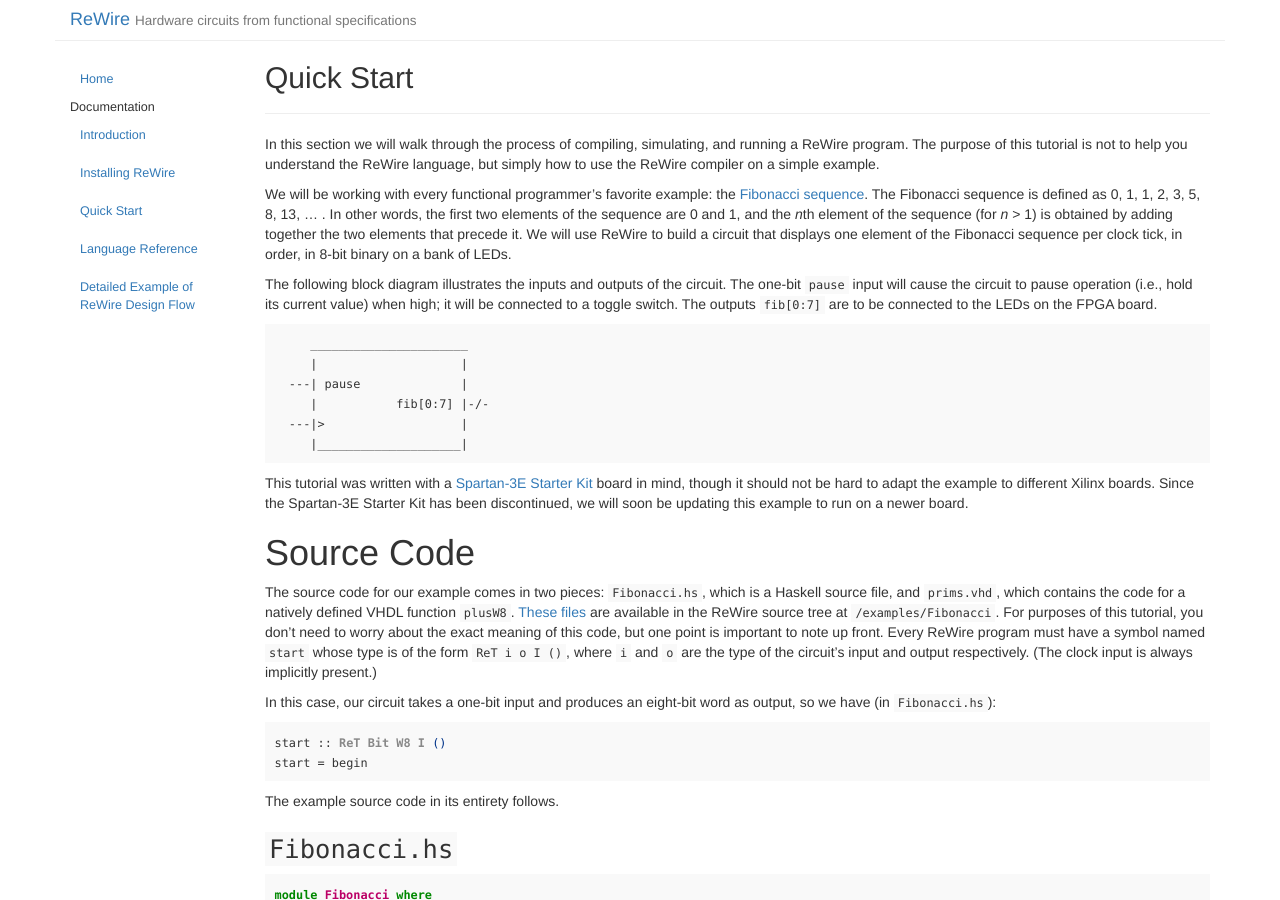
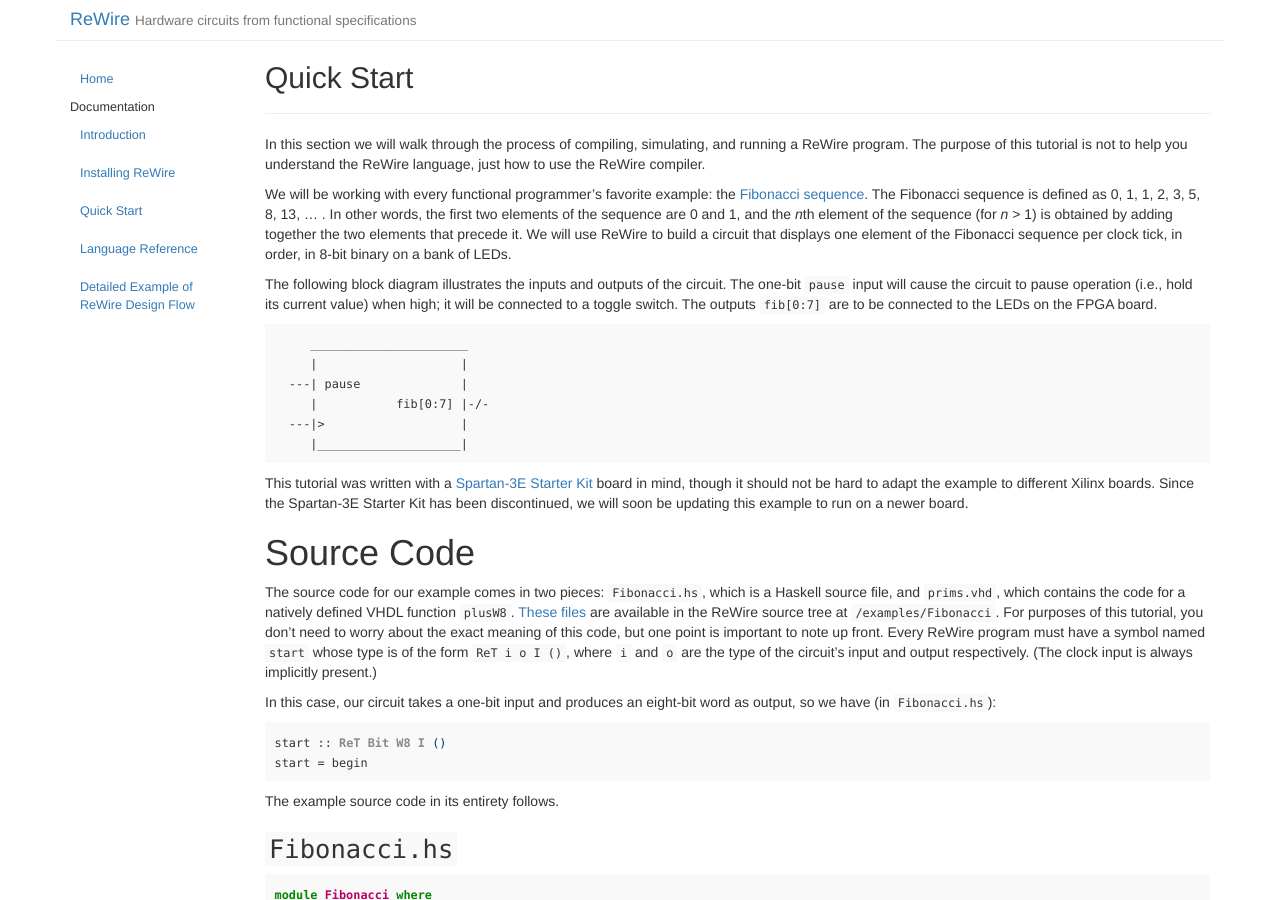
Before and after one commit to rewire-hardware/ReWire, a Jekyll site: the page built from _posts/2016-05-03-quick-start.md, in a window 1280 px wide and 900 px high. Built offline with Jekyll 4.4.1, drawn with Linux system fonts in a browser that asks for light colours.

Commit message:
another typo

```diff
--- a/_posts/2016-05-03-quick-start.md
+++ b/_posts/2016-05-03-quick-start.md
@@ -7,7 +7,7 @@ order: 3
 ---
 
 
-In this section we will walk through the process of compiling, simulating, and running a ReWire program. The purpose of this tutorial is not to help you understand the ReWire language, but simply how to use the ReWire compiler on a simple example.
+In this section we will walk through the process of compiling, simulating, and running a ReWire program. The purpose of this tutorial is not to help you understand the ReWire language, just how to use the ReWire compiler.
 
 We will be working with every functional programmer's favorite example: the [Fibonacci sequence](http://en.wikipedia.org/wiki/Fibonacci_number). The Fibonacci sequence is defined as 0, 1, 1, 2, 3, 5, 8, 13, ... . In other words, the first two elements of the sequence are 0 and 1, and the <i>n</i>th element of the sequence (for <i>n</i> > 1) is obtained by adding together the two elements that precede it. We will use ReWire to build a circuit that displays one element of the Fibonacci sequence per clock tick, in order, in 8-bit binary on a bank of LEDs.
 
```
